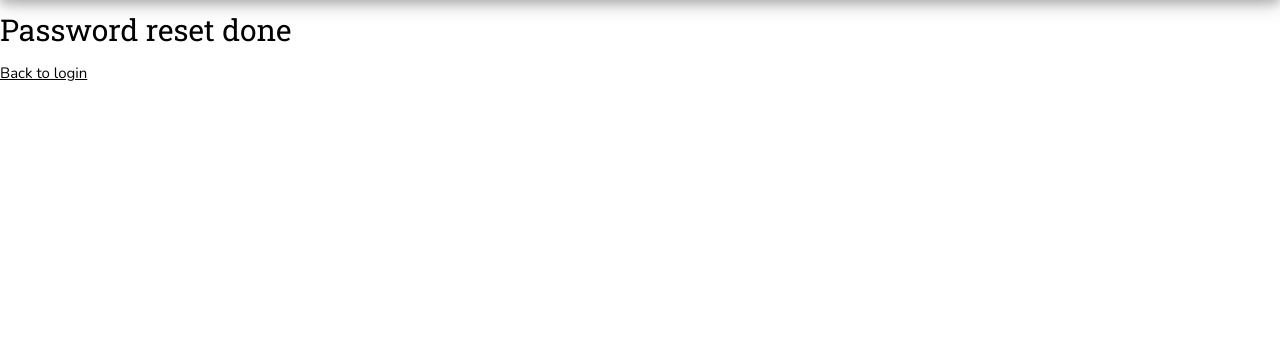
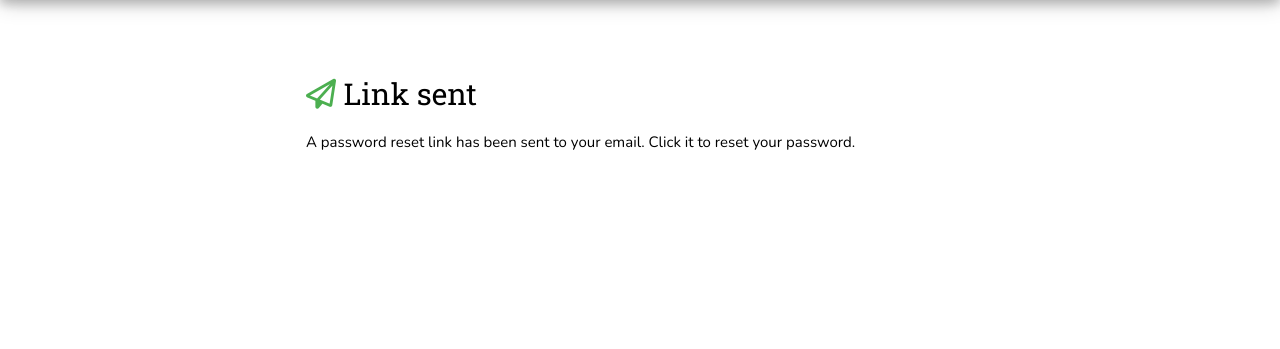
Before and after one commit to denniel-sadian/bringme, a Django app: page /accounts/password_reset/done/ in a window 1280 px wide. Shown: the part 73-422 px from the top of the page. Run offline with Django 3.2, Linux system fonts and the light colour scheme; some libraries are stand-ins or nearby versions.

Commit message:
Update this template

```diff
--- a/templates/registration/password_reset_done.html
+++ b/templates/registration/password_reset_done.html
@@ -1,7 +1,10 @@
 {% extends 'base.html' %}
 
 {% block content %}
-<h2>Password reset done</h2>
-
-<a href="{% url 'login' %}">Back to login</a>
+<article class="w3-container inside-art">
+    <div class="w3-content">
+        <h2><i class="far fa-paper-plane w3-text-green"></i> Link sent</h2>
+        <p>A password reset link has been sent to your email. Click it to reset your password.</p>
+    </div>
+</article>
 {% endblock %}
```
